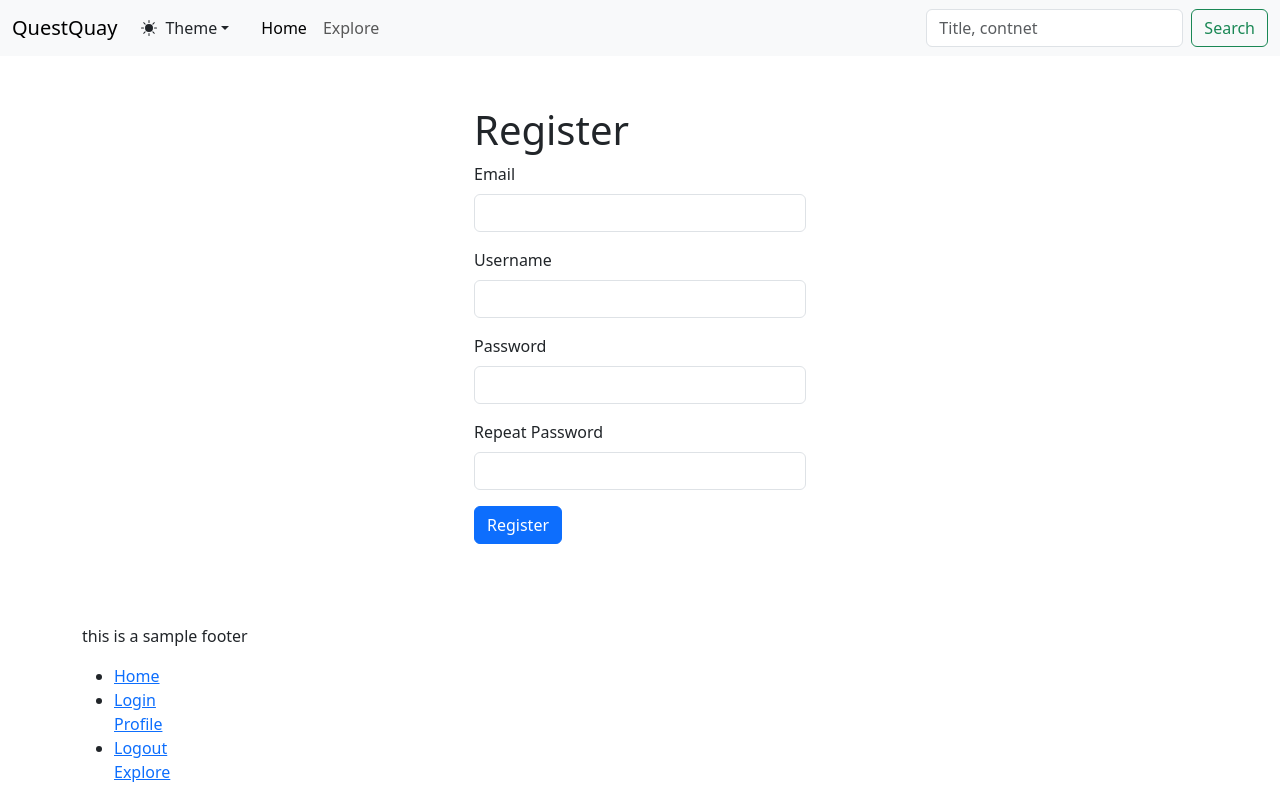
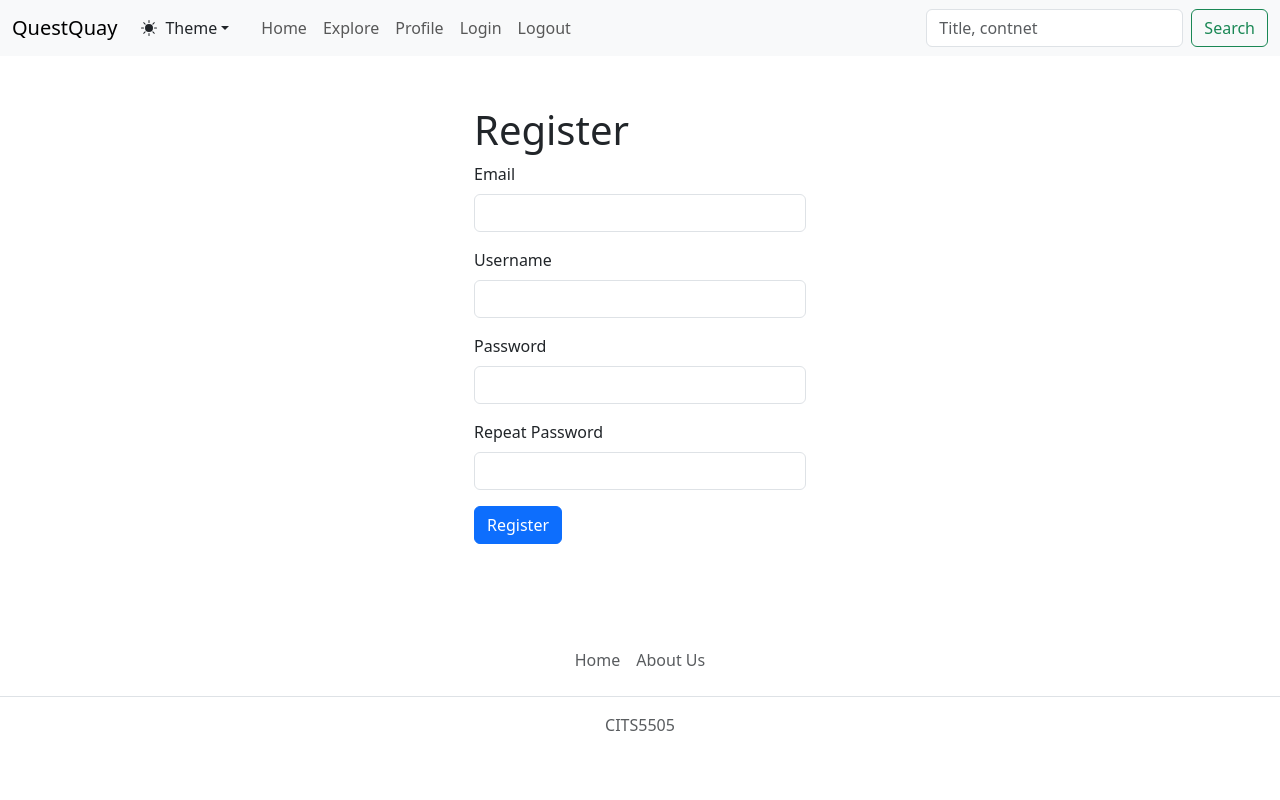
Before and after one commit to yunho7687/quest-quay, a Flask app: page /auth/register in a window 1280 px wide. Run offline with Flask 3, Linux system fonts and the light colour scheme; some libraries are stand-ins or nearby versions.

Commit message:
chore: Update footer and navbar templates
Update the footer and navbar templates to improve the navigation and layout of the website. The changes include:
- Reorganizing the footer links and adding an "About Us" link
- Moving the "Profile" link to the navbar
- Rearranging the order of the "Login" and "Logout" links in the navbar
- Adding a border and padding to the navbar for better visual separation
- Updating the footer text to display "CITS5505"

These changes enhance the user experience and make the website more user-friendly.

```diff
--- a/app/templates/components/footer.html
+++ b/app/templates/components/footer.html
@@ -1,10 +1,6 @@
-<div class="container">
-  <p>this is a sample footer</p>
-  <ul class="footer-links">
-    <li><a href="/index">Home</a></li>
-    <li><a href="{{ url_for('auth.login') }}">Login</a></li>
-    <a href="{{ url_for('main.user', username=current_user.username) }}">Profile</a>
-    <li><a href="{{ url_for('auth.logout') }}">Logout</a></li>
-    <a href="{{ url_for('main.explore') }}">Explore</a>
+
+  <ul class="nav justify-content-center border-bottom pb-3 mb-3">
+    <li class="nav-item"><a href="/" class="nav-link px-2 text-body-secondary">Home</a></li>
+    <li class="nav-item"><a href="#" class="nav-link px-2 text-body-secondary">About Us</a></li>
   </ul>
-</div>
+  <p class="text-center text-body-secondary">CITS5505</p>
--- a/app/templates/components/navbar.html
+++ b/app/templates/components/navbar.html
@@ -21,7 +21,7 @@
       <ul class="navbar-nav me-auto mb-2 mb-md-0">
         <li class="nav-item">
           <a
-            class="nav-link active"
+            class="nav-link"
             aria-current="page"
             href="{{ url_for('main.index') }}"
             >Home</a
@@ -29,6 +29,16 @@
         </li>
         <li class="nav-item">
           <a class="nav-link" href="{{ url_for('main.explore') }}">Explore</a>
+        </li>
+        <li class="nav-item">
+          <a class="nav-link" href="{{ url_for('main.user', username=current_user.username) }}">Profile</a>
+        </li>
+
+        <li class="nav-item">
+          <a class="nav-link" href="{{ url_for('auth.login') }}">Login</a>
+        </li>
+        <li class="nav-item">
+          <a class="nav-link" href="{{ url_for('auth.logout') }}">Logout</a>
         </li>
       </ul>
       <form
--- a/app/templates/components/post.html
+++ b/app/templates/components/post.html
@@ -14,7 +14,10 @@
           {{ post.author.username }}</a
         >
         <br />
-        posted {{ moment(post.timestamp).fromNow() }}:
+        <span class="fst-italic text-secondary">
+          posted {{ moment(post.timestamp).fromNow() }}
+        </span>
+
         <br />
         <a href="{{ url_for('main.post', post_id=post.id) }}" class="">
           <h4 class="post-title">{{ post.title }}</h4>
```
